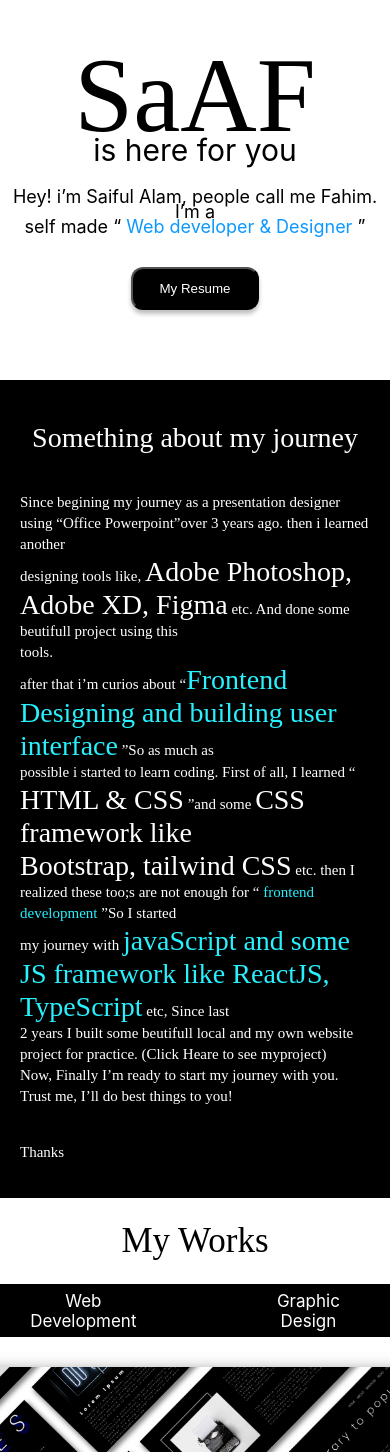
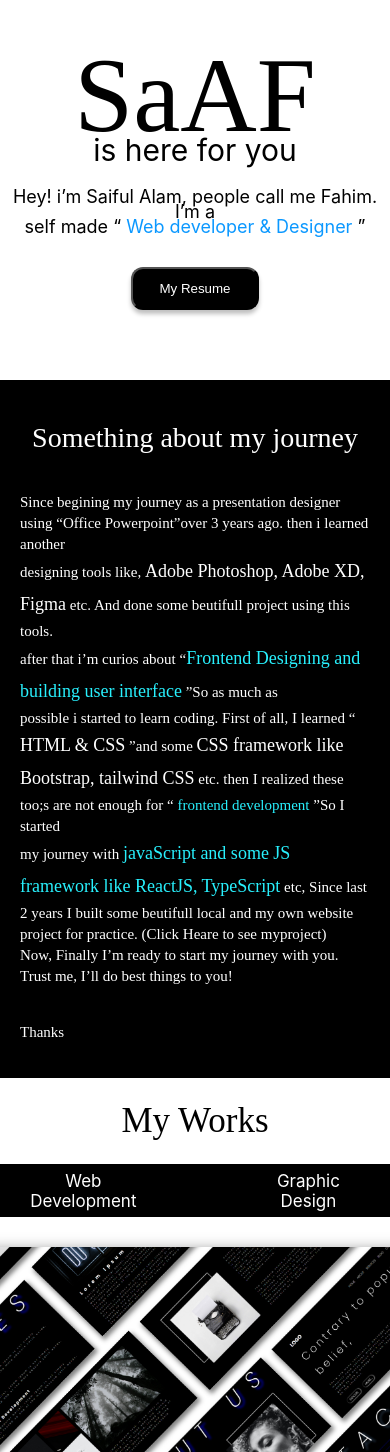
Before and after one commit to saifulalamfahim/SaAF, a React (Create React App) app: page / in a window 390 px wide. Shown: the part 116-1568 px from the top of the page. Built offline with nearby package versions, Linux system fonts and the light colour scheme; some icons are missing; a web font is replaced by a local one.

Commit message:
completed responsiveness more then 800px

```diff
--- a/src/components/About/About.css
+++ b/src/components/About/About.css
@@ -36,6 +36,37 @@
     color: #28F0FD;
 }
 
+@media screen and (max-width: 950px) {
+    .about-container h1{
+        font-size: 28px;
+        padding-top: 20px;
+    }
+    .About-details{
+        margin: -20px 20px;
+        font-size: 15px;
+        line-height: 21px;
+    }
+}
+
+@media screen and (max-width: 885px) {
+    .About-details{
+        margin: -20px 20px;
+        font-size: 12px;
+        line-height: 21px;
+    }
+}
+@media screen and (max-width: 805px) {
+    .About-details{
+        margin: -20px 20px;
+        font-size: 12px;
+        line-height: 21px;
+    }
+    .highlight-text{
+        font-size: 18px;
+        line-height: 33px;
+    }
+}
+
 @media screen and (max-width: 500px) {
     .about-container h1{
         font-size: 28px;
--- a/src/components/Contact/Contact.css
+++ b/src/components/Contact/Contact.css
@@ -43,52 +43,41 @@
     transition: 0.5s;
 }
 
+@media screen and (max-width: 1115px) {
+    .contact-container h1{
+        margin-left: -50px;
+    }
+}
 
-@media screen and (max-width: 500px) {
-    .contact-container{
-        /* background: black;
-        color: white;
-        display: flex;
-        flex-direction: column;
-        align-items: center; */
-    }
+@media screen and (max-width: 830px) {
     .contact-container h1{
         width: 410px;
         height: 120px;
-        /* font-weight: 700; */
         font-size: 50px;
         line-height: 59px;
-        /* text-align: start; */
+        margin-top: 30px;
+        margin-left: -350px;
+    }
+
+
+}
+
+
+@media screen and (max-width: 500px) {
+    .contact-container h1{
+        width: 410px;
+        height: 120px;
+        font-size: 50px;
+        line-height: 59px;
         margin-top: 30px;
         margin-left: -50px;
     }
     .contact-details h4{
-        /* width: 150px;
-        height: 46px;
-        font-weight: 700; */
         font-size: 32px;
-        /* color: #28F0FD;
-        margin-top: 0px; */
     }
     .contact-details p{
-        /* margin-top: -30px; */
         font-weight: 400;
-        /* font-size: 18px;
-        line-height: 22px;
-        text-align: start;
-        margin-bottom: 50px; */
         margin-left: 10px;
-    }
-    .contact-details a{
-        color: #28F0FD;
-        text-decoration: none;
-    }
-    .contact-media{
-        color: #28F0FD;
-    }
-    .contact-media p:hover{
-        margin-left: 30px;
-        transition: 0.5s;
     }
 
 }
--- a/src/components/Header/Header.css
+++ b/src/components/Header/Header.css
@@ -66,6 +66,13 @@ svg{
     transition: 0.5s;
 }
 
+@media screen and (max-width: 1115px) {
+    body{
+        width: auto;
+        overflow-x: hidden;
+      }
+}
+
 @media screen and (max-width: 500px) {
   body{
     width: auto;
--- a/src/components/WebDevProject/WebDevProject.css
+++ b/src/components/WebDevProject/WebDevProject.css
@@ -40,6 +40,39 @@
         transition: 0.9s;
 }
 
+
+@media screen and (max-width: 1070px) {
+    .webDev-container img{
+        width: 426px;
+        height: 218px;
+    }
+    .webDev-container .img{
+        width: 426px;
+        height: 218px;
+    }
+    .hoverButton{
+        width: 426px;
+        height: 218px;
+        margin-top: -222px;
+    }
+}
+
+@media screen and (max-width: 950px) {
+    .webDev-container img{
+        width: 346px;
+        height: 188px;
+    }
+    .webDev-container .img{
+        width: 346px;
+        height: 188px;
+    }
+    .hoverButton{
+        width: 346px;
+        height: 188px;
+        margin-top: -192px;
+    }
+}
+
 @media screen and (max-width: 500px) {
     .webDev-container{
     }
```
